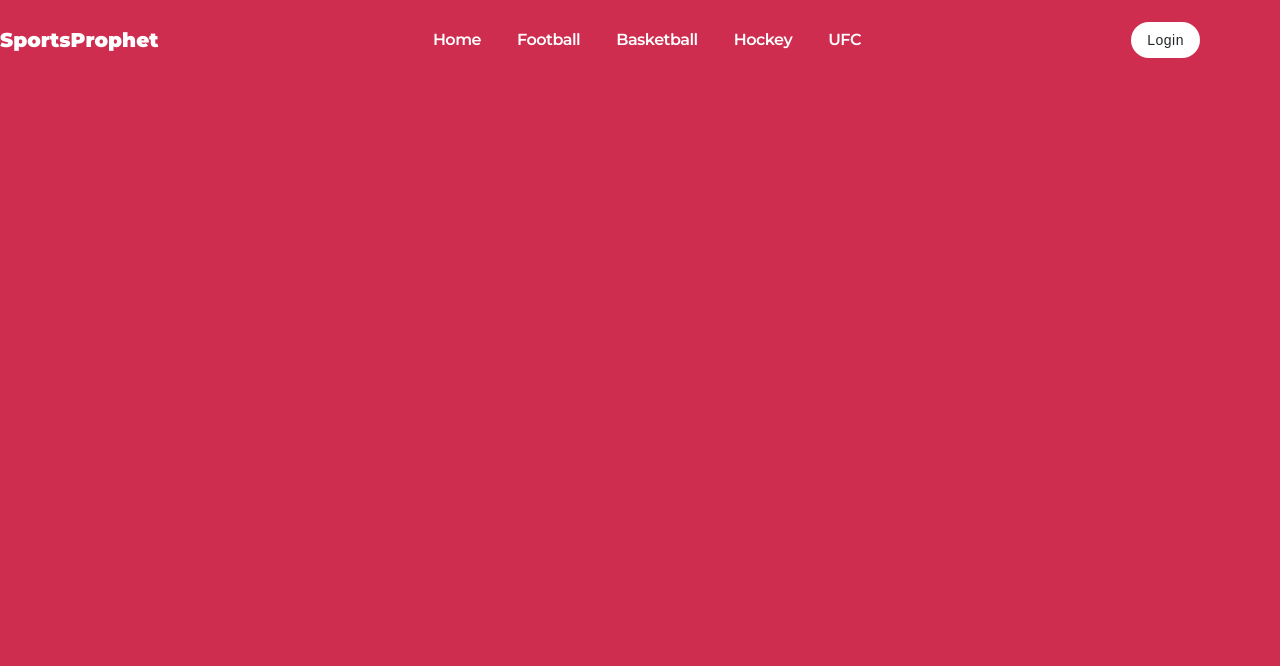
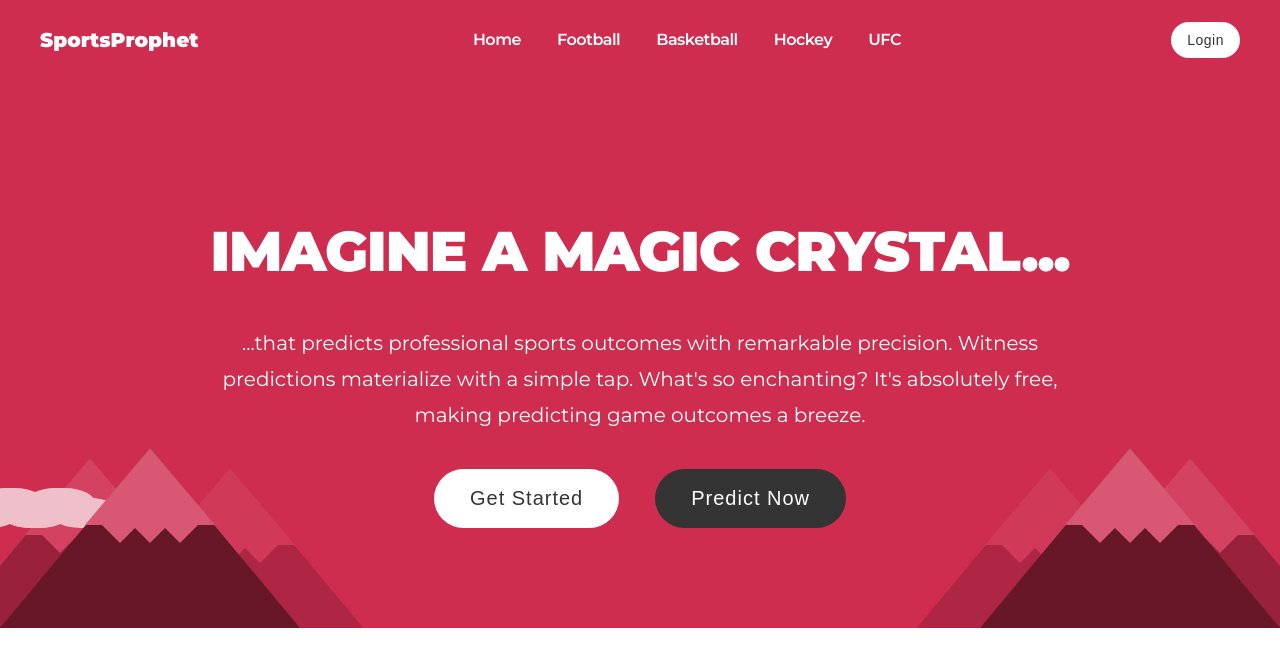
Before and after one commit to rahk37/sports-prophet, a React (Create React App) app in the folder sports-prophet-app/: page / in a window 1280 px wide. Shown: the top 666 px of the page. Built offline with nearby package versions, Linux system fonts and the light colour scheme.

Commit message:
Adding more style to hero component

```diff
--- a/sports-prophet-app/src/components/Home/Hero/Hero.tsx
+++ b/sports-prophet-app/src/components/Home/Hero/Hero.tsx
@@ -2,14 +2,68 @@ import React from "react";
 import "../../../styles/components/Home/Hero/Hero.scss";
 
 function Hero() {
-
   return (
     <div className="hero">
-        <div className="sports-field">
-            <div className="field-line"></div>
-            <div className="basketball"></div>
+
+      <div className="mountain">
+        <div className="mountain-top">
+          <div className="mountain-cap-1"></div>
+          <div className="mountain-cap-2"></div>
+          <div className="mountain-cap-3"></div>
         </div>
-        <div className="mountains"></div>
+      </div>
+      <div className="mountain-two">
+        <div className="mountain-top">
+          <div className="mountain-cap-1"></div>
+          <div className="mountain-cap-2"></div>
+          <div className="mountain-cap-3"></div>
+        </div>
+      </div>
+      <div className="mountain-three">
+        <div className="mountain-top">
+          <div className="mountain-cap-1"></div>
+          <div className="mountain-cap-2"></div>
+          <div className="mountain-cap-3"></div>
+        </div>
+      </div>
+      <div className="cloud"></div>
+
+      <div className="mountain2">
+        <div className="mountain-top2">
+          <div className="mountain-cap-12"></div>
+          <div className="mountain-cap-22"></div>
+          <div className="mountain-cap-32"></div>
+        </div>
+      </div>
+      <div className="mountain-two2">
+        <div className="mountain-top2">
+          <div className="mountain-cap-12"></div>
+          <div className="mountain-cap-22"></div>
+          <div className="mountain-cap-32"></div>
+        </div>
+      </div>
+      <div className="mountain-three2">
+        <div className="mountain-top2">
+          <div className="mountain-cap-12"></div>
+          <div className="mountain-cap-22"></div>
+          <div className="mountain-cap-32"></div>
+        </div>
+      </div>
+      <div className="cloud2"></div>
+
+      <div className="hero-content">
+        <h1 className="hero-header">Imagine a Magic Crystal...</h1>
+        <p className="hero-p">
+          ...that predicts professional sports outcomes with remarkable
+          precision. Witness predictions materialize with a simple tap. What's
+          so enchanting? It's absolutely free, making predicting game outcomes a
+          breeze.
+        </p>
+        <div className="hero-btns">
+          <button className="btn btn-hero-secondary">Get Started</button>
+          <button className="btn btn-hero-primary">Predict Now</button>
+        </div>
+      </div>
     </div>
   );
 }
--- a/sports-prophet-app/src/styles/components/Home/Hero/Hero.scss
+++ b/sports-prophet-app/src/styles/components/Home/Hero/Hero.scss
@@ -1,9 +1,186 @@
 @import "../../../global.scss";
+
+$mountain: #671728;
+$mountain-cap: #d85772;
+$cloud: #f0c0ca;
 
 .hero {
   position: relative;
   background-color: $theme-color;
-  height: 100vh;
+  padding: 10rem 0;
   overflow: hidden;
   z-index: 1;
 }
+
+.mountain, .mountain-two, .mountain-three {
+    position: absolute;
+    bottom: 0;
+    border-left: 150px solid transparent;
+    border-right: 150px solid transparent;
+    border-bottom: 180px solid $mountain;
+    z-index: 1;
+}
+.mountain-two {
+    left: 80px;
+    bottom: -20px;
+    opacity: .3;
+    z-index: 0;
+}
+.mountain-three {
+    left: -60px;
+    bottom:-10px;
+    opacity: .5;
+    z-index: 0;
+}
+.mountain-top {
+    position: absolute;
+    right: -65px;
+    border-left: 65px solid transparent;
+    border-right: 65px solid transparent;
+    border-bottom: 77px solid $mountain-cap;
+    z-index: 2;
+}
+.mountain-cap-1, .mountain-cap-2, .mountain-cap-3 {
+    position: absolute;
+    top: 70px;
+    border-left: 25px solid transparent;
+    border-right: 25px solid transparent;
+    border-top: 25px solid $mountain-cap;
+}
+.mountain-cap-1 { left: -55px; }
+.mountain-cap-2 { left: -25px; }
+.mountain-cap-3 { left: 5px; }
+.cloud, .cloud:before, .cloud:after {
+  position: absolute;
+  width: 70px;
+	height: 30px;
+	background: $cloud;
+	-webkit-border-radius: 100px / 50px;
+	border-radius: 100px / 50px;
+}
+.cloud {
+  bottom: 100px;
+  -webkit-animation: cloud 50s infinite linear;
+          animation: cloud 50s infinite linear;
+}
+.cloud:before {
+  content: '';
+  left: 50px;
+}
+.cloud:after {
+  content: '';
+  left: 25px;
+  top: -10px;
+}
+
+.mountain2 {
+    right: 0;
+}
+
+.mountain2, .mountain-two2, .mountain-three2 {
+    position: absolute;
+    bottom: 0;
+    border-left: 150px solid transparent;
+    border-right: 150px solid transparent;
+    border-bottom: 180px solid $mountain;
+    z-index: 1;
+}
+.mountain-two2 {
+    right: 80px;
+    bottom: -20px;
+    opacity: .3;
+    z-index: 0;
+}
+.mountain-three2 {
+    right: -60px;
+    bottom:-10px;
+    opacity: .5;
+    z-index: 0;
+}
+.mountain-top2 {
+    position: absolute;
+    left: -65px;
+    border-right: 65px solid transparent;
+    border-left: 65px solid transparent;
+    border-bottom: 77px solid $mountain-cap;
+    z-index: 2;
+}
+.mountain-cap-12, .mountain-cap-22, .mountain-cap-32 {
+    position: absolute;
+    top: 70px;
+    border-left: 25px solid transparent;
+    border-right: 25px solid transparent;
+    border-top: 25px solid $mountain-cap;
+}
+.mountain-cap-12 { right: -55px; }
+.mountain-cap-22 { right: -25px; }
+.mountain-cap-32 { right: 5px; }
+.cloud2, .cloud2:before, .cloud2:after {
+  position: absolute;
+  width: 70px;
+	height: 30px;
+	background: $cloud;
+	-webkit-border-radius: 100px / 50px;
+	border-radius: 100px / 50px;
+}
+.cloud2 {
+  bottom: 100px;
+  -webkit-animation: cloud2 50s infinite linear;
+          animation: cloud2 50s infinite linear;
+}
+.cloud2:before {
+  content: '';
+  right: 50px;
+}
+.cloud2:after {
+  content: '';
+  right: 25px;
+  top: -10px;
+}
+
+.hero-content {
+  width: 86rem;
+  margin: 0 auto;
+}
+
+.hero-header {
+  text-transform: uppercase;
+  font-size: 5.6rem;
+  color: $primary-color;
+  font-weight: 900;
+  letter-spacing: -1px;
+  text-align: center;
+}
+
+.hero-p {
+  margin-top: 4rem;
+  line-height: 1.8;
+  font-size: 2rem;
+  color: $primary-color;
+  text-align: center;
+}
+
+.hero-btns {
+  display: flex;
+  justify-content: center;
+  gap: 3.6rem;
+  margin-top: 3.6rem;
+}
+
+.btn-hero-primary {
+  background-color: $font-color;
+  color: $primary-color;
+
+  &:hover {
+    background-color: #484848;
+  }
+}
+
+.btn-hero-secondary {
+  color: $font-color;
+  background-color: $primary-color;
+
+  &:hover {
+    color: $theme-color;
+  }
+}
--- a/sports-prophet-app/src/styles/components/NavBar.scss
+++ b/sports-prophet-app/src/styles/components/NavBar.scss
@@ -1,13 +1,15 @@
 @import "../global.scss";
+
+.navigation {
+  background-color: $theme-color;
+}
 
 .navbar {
   display: flex;
-  position: fixed;
   justify-content: space-between;
   align-items: center;
   color: $primary-color;
   padding: 2rem 0;
-  background-color: $theme-color;
   width: $container--width;
   z-index: 999;
   margin: 0 auto;
--- a/sports-prophet-app/src/styles/global.scss
+++ b/sports-prophet-app/src/styles/global.scss
@@ -2,7 +2,7 @@
 
 $primary-color: #fff;
 $theme-color: #CE2D4F;
-$font-color: #23272A;
+$font-color: #343434;
 
 $font-style: "Montserrat", sans-serif;
 
@@ -25,3 +25,18 @@ html {
 body {
   font-family: $font-style;
 }
+
+.btn {
+  cursor: pointer;
+  border-radius: 3rem;
+  font-size: 2rem;
+  font-weight: 300;
+  letter-spacing: 1px;
+  padding: 1.8rem 3.6rem;
+  border: none;
+  transition: all 0.3s ease-in;
+
+  &:hover {
+    box-shadow: $cta--box-shadow;
+  }
+}
```
